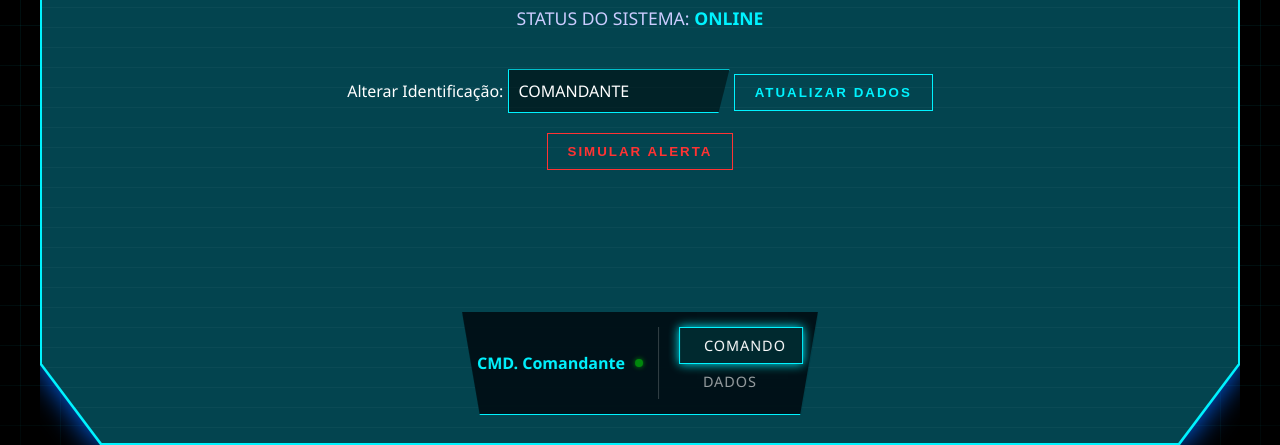
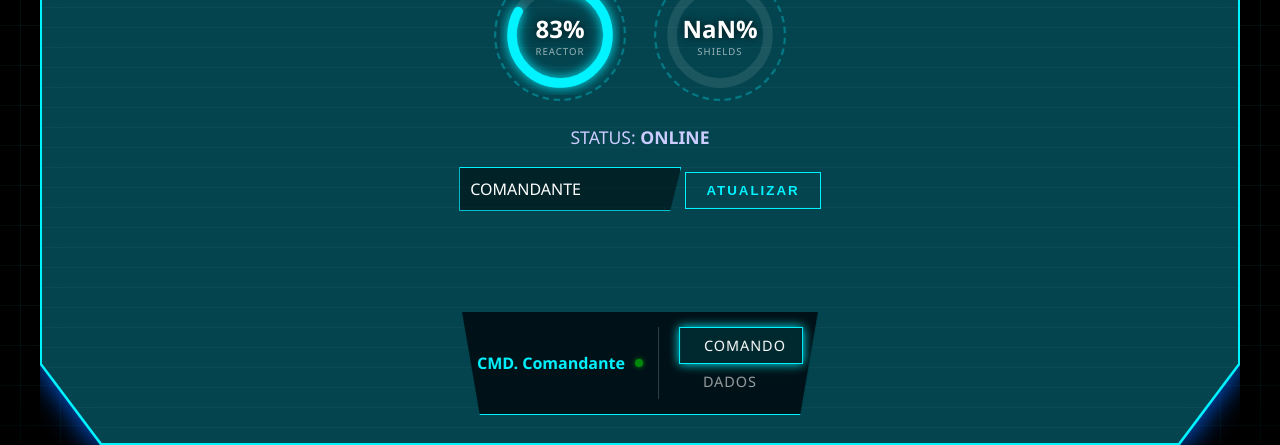
Before and after one commit to faustinopsy/spa-sci-fi, a website built with Vite: page index.html in a window 1280 px wide. Shown: the part 355-800 px from the top of the page. Built offline with nearby package versions, Linux system fonts and the light colour scheme; some icons are missing.

Commit message:
adicionando um leitor de estados

```diff
--- /dev/null
+++ b/src/components/CircularWidget.js
@@ -0,0 +1,74 @@
+export class CircularWidget {
+    /**
+     * @param {HTMLElement} container - Onde o widget será desenhado
+     * @param {string} label - Texto abaixo do número (ex: "CPU LOAD")
+     * @param {string} color - Cor do widget (ex: var(--primary-color))
+     */
+    constructor(container, label = 'SYSTEM', color = 'var(--primary-color)') {
+        this.container = container;
+        this.label = label;
+        this.color = color;
+        this.percent = 0;
+        this.render();
+    }
+
+    render() {
+        // SVG com ViewBox 0 0 100 100 para facilitar escala
+        // r=40 significa circunferencia = 2 * PI * 40 ≈ 251.2
+        this.circumference = 2 * Math.PI * 40;
+
+        this.container.innerHTML = `
+            <div class="hud-widget">
+                <div class="hud-spinner"></div> <svg class="progress-ring" width="120" height="120" viewBox="0 0 100 100">
+                    <circle
+                        stroke="rgba(255,255,255,0.1)"
+                        stroke-width="8"
+                        fill="transparent"
+                        r="40"
+                        cx="50"
+                        cy="50"
+                    />
+
+                    <circle
+                        class="progress-ring__circle"
+                        stroke="${this.color}"
+                        stroke-width="8"
+                        fill="transparent"
+                        r="40"
+                        cx="50"
+                        cy="50"
+                        style="stroke-dasharray: ${this.circumference} ${this.circumference}; stroke-dashoffset: ${this.circumference};"
+                    />
+                </svg>
+
+                <div class="hud-text">
+                    <span class="hud-value">0%</span>
+                    <span class="hud-label">${this.label}</span>
+                </div>
+            </div>
+        `;
+
+        this.circleElement = this.container.querySelector('.progress-ring__circle');
+        this.textElement = this.container.querySelector('.hud-value');
+    }
+
+    /**
+     * Atualiza o valor do widget
+     * @param {number} percent - 0 a 100
+     */
+    setValue(percent) {
+        this.percent = percent;
+
+        const offset = this.circumference - (percent / 100) * this.circumference;
+        this.circleElement.style.strokeDashoffset = offset;
+        this.textElement.innerText = `${Math.floor(percent)}%`;
+
+        if (percent > 90) {
+            this.circleElement.style.stroke = '#ff3333';
+            this.textElement.style.color = '#ff3333';
+        } else {
+            this.circleElement.style.stroke = this.color;
+            this.textElement.style.color = '#fff';
+        }
+    }
+}
--- a/src/pages/Home.js
+++ b/src/pages/Home.js
@@ -1,6 +1,6 @@
 import { Component } from '../core/Component.js';
 import { Store } from '../core/Store.js';
-
+import { CircularWidget } from '../components/CircularWidget.js';
 export class Home extends Component {
     static get metadata() {
         return { path: '/', label: 'Comando', icon: 'fa-gamepad' };
@@ -8,43 +8,56 @@ export class Home extends Component {
 
     render() {
         const state = Store.getState();
-
         return `
             <div class="dashboard-panel">
                 <h1>Painel de Comando</h1>
-                <div class="hud-stat-row">
-                    <p>STATUS DO SISTEMA: <strong style="color: var(--primary-color)">${state.systemStatus}</strong></p>
+
+                <div style="display: flex; justify-content: center; gap: 20px; margin: 20px 0;">
+                    <div id="widget-cpu"></div>
+                    <div id="widget-shield"></div>
                 </div>
 
-                <br>
-
                 <div class="control-group">
-                    <label>Alterar Identificação:</label>
+                    <p>STATUS: <strong>${state.systemStatus}</strong></p>
                     <input type="text" id="input-name" value="${state.user}" class="scifi-input">
-                    <button id="btn-update" class="scifi-btn">ATUALIZAR DADOS</button>
-                </div>
-
-                <div class="control-group" style="margin-top: 20px;">
-                    <button id="btn-alert" class="scifi-btn btn-danger">SIMULAR ALERTA</button>
+                    <button id="btn-update" class="scifi-btn">ATUALIZAR</button>
                 </div>
             </div>
         `;
     }
 
     afterMount() {
+        const state = Store.getState();
+        const cpuWidget = new CircularWidget(
+            this.element.querySelector('#widget-cpu'),
+            'REACTOR',
+            'var(--primary-color)'
+        );
+
+        const shieldWidget = new CircularWidget(
+            this.element.querySelector('#widget-shield'),
+            'SHIELDS',
+            '#00ff00'
+        );
+
+        this.interval = setInterval(() => {
+            const cpuVal = Math.floor(Math.random() * 100);
+            const shieldVal = Math.floor(Math.random() * 20) + 80;
+            const valor = state.user? state.user : 0;
+
+            cpuWidget.setValue(cpuVal);
+            shieldWidget.setValue(valor);
+
+        }, 2000);
+
+        const btnUpdate = this.element.querySelector('#btn-update');
         const input = this.element.querySelector('#input-name');
-        const btnUpdate = this.element.querySelector('#btn-update');
-        const btnAlert = this.element.querySelector('#btn-alert');
-
         btnUpdate.addEventListener('click', () => {
-            const newName = input.value;
-            if(newName) {
-                Store.commit('user', newName);
-            }
-        });
-
-        btnAlert.addEventListener('click', () => {
-            Store.commit('systemStatus', 'CRÍTICO');
+            if(input.value) Store.commit('user', input.value);
         });
     }
+
+    beforeUnmount() {
+        if (this.interval) clearInterval(this.interval);
+    }
 }
--- a/src/themes/neon-blue.css
+++ b/src/themes/neon-blue.css
@@ -100,9 +100,7 @@ body {
     box-shadow: 0 0 10px var(--primary-color);
 }
 
-/* --- Adicionar ao neon-blue.css --- */
 
-/* Inputs Transparentes Futuristas */
 .scifi-input {
     background: rgba(0, 0, 0, 0.5);
     border: 1px solid var(--primary-color);
@@ -121,7 +119,6 @@ body {
     box-shadow: 0 0 10px var(--grid-color);
 }
 
-/* Botões HUD */
 .scifi-btn {
     background: transparent;
     color: var(--primary-color);
@@ -179,3 +176,62 @@ body {
     50% { opacity: 0.5; }
     100% { opacity: 1; }
 }
+
+
+.hud-widget {
+    position: relative;
+    width: 120px;
+    height: 120px;
+    display: flex;
+    justify-content: center;
+    align-items: center;
+    margin: 10px;
+}
+
+.progress-ring {
+    transform: rotate(-90deg);
+    z-index: 2;
+}
+
+.progress-ring__circle {
+    transition: stroke-dashoffset 0.5s ease-in-out, stroke 0.3s;
+    stroke-linecap: round; /* Ponta arredondada */
+    filter: drop-shadow(0 0 5px var(--primary-color));
+}
+
+.hud-text {
+    position: absolute;
+    display: flex;
+    flex-direction: column;
+    align-items: center;
+    justify-content: center;
+    z-index: 3;
+}
+
+.hud-value {
+    font-size: 1.5rem;
+    font-weight: bold;
+    color: #fff;
+    text-shadow: 0 0 10px rgba(0,0,0,0.8);
+}
+
+.hud-label {
+    font-size: 0.6rem;
+    color: rgba(255,255,255,0.6);
+    letter-spacing: 1px;
+}
+
+.hud-spinner {
+    position: absolute;
+    top: 0; left: 0; right: 0; bottom: 0;
+    border: 2px dashed rgba(0, 243, 255, 0.3);
+    border-radius: 50%;
+    animation: spin-slow 10s linear infinite;
+    z-index: 1;
+    scale: 1.1;
+}
+
+@keyframes spin-slow {
+    from { transform: rotate(0deg); }
+    to { transform: rotate(360deg); }
+}
```
